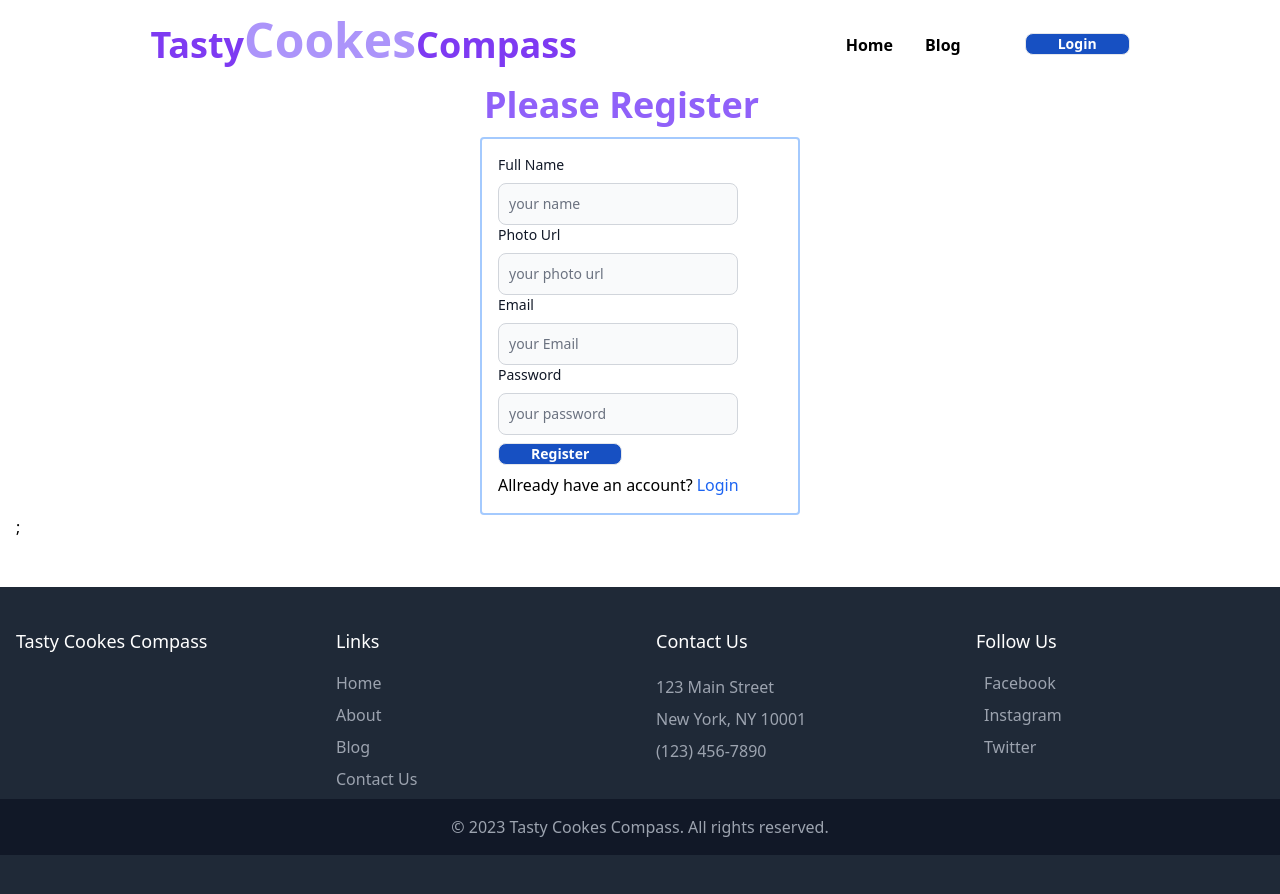
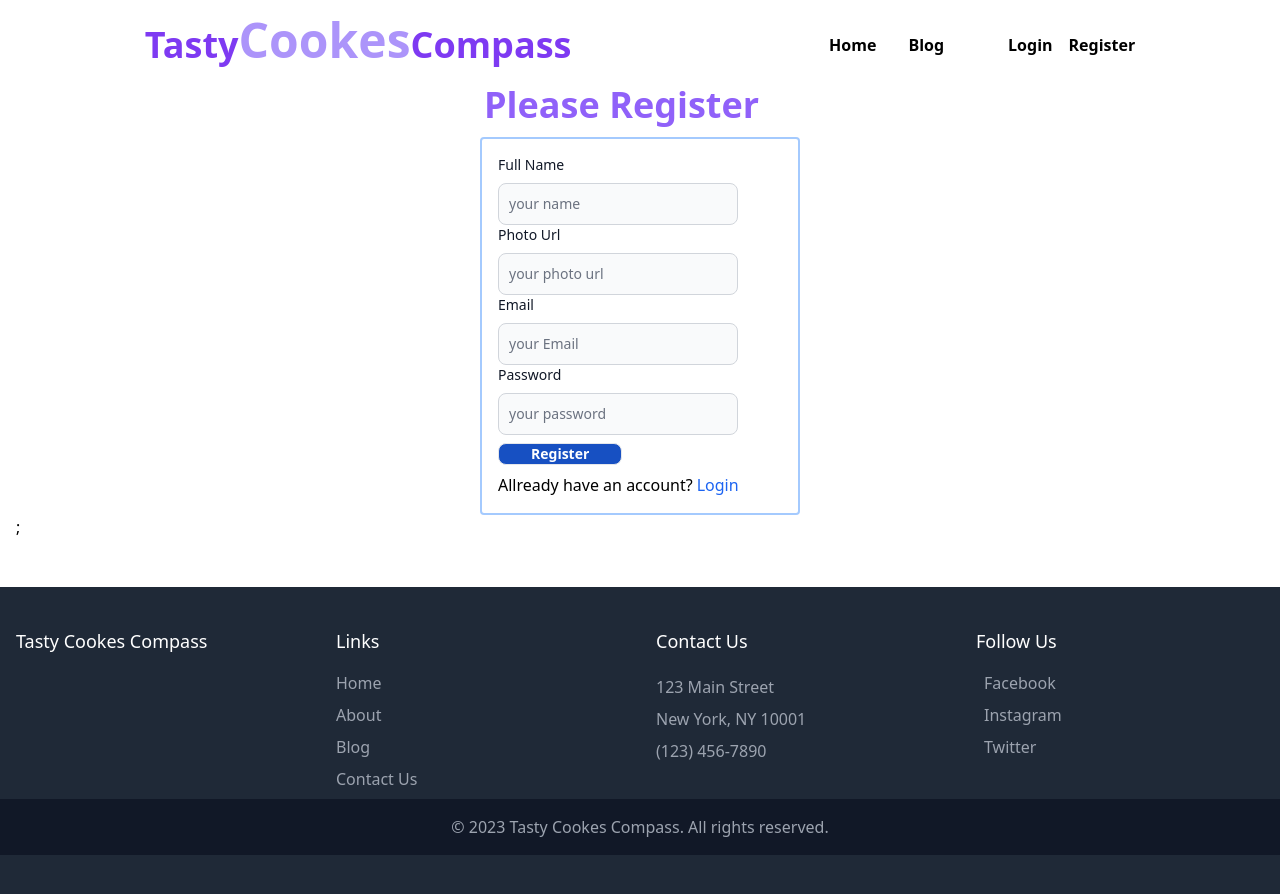
Before and after one commit to Zehad-Sarkar/tasty-cooks-compass-client, a React (Vite) app: page /register in a window 1280 px wide. Built offline with nearby package versions, Linux system fonts and the light colour scheme; no server answers.

Commit message:
register update

```diff
--- a/src/sharedPages/header/Header.jsx
+++ b/src/sharedPages/header/Header.jsx
@@ -48,15 +48,22 @@ const Header = () => {
             <>
               <img
                 className="w-8 h-8 rounded-full"
-                src={user?.photoUrl? user.photoUrl:""}
-                alt="user photo"
-                title={user?.displayName? user.displayName:""}
+                src={user.photoURL}
+                // src={user ? user : user.photoUrl}
+                title={
+                  user?.displayName ? user.displayName : "name unavailable"
+                }
               />
             </>
           ) : (
-            <Link to="/login">
-              <Button className="btn">Login</Button>
-            </Link>
+            <span className="flex gap-4">
+              <Link to="/login">
+                <p className="">Login</p>
+              </Link>
+              <Link to="/register">
+                <p className="">Register</p>
+              </Link>
+            </span>
           )}
         </div>
       </div>
--- a/src/sharedPages/register/Register.jsx
+++ b/src/sharedPages/register/Register.jsx
@@ -4,7 +4,8 @@ import { Link, useNavigate } from "react-router-dom";
 import "../../../src/index.css";
 import { AuthContext } from "../../provider/AuthProvider";
 import { updateProfile } from "firebase/auth";
-import { Toaster, toast } from "react-hot-toast";
+import { toast } from "react-hot-toast";
+import { Toaster } from "react-hot-toast";
 
 const Register = () => {
   const [error, setError] = useState("");
@@ -28,7 +29,7 @@ const Register = () => {
       return;
     }
     if (password.length < 6) {
-      setPasswordError("password cannot be under 6 charecter");
+      setPasswordError("password cannot be less then 6 charecter");
       return;
     }
 
@@ -37,13 +38,13 @@ const Register = () => {
         const registerUser = result.user;
         console.log(registerUser);
         navigate("/");
-        setRegSuccess("Registration successfull");
+        toast.success("Successfully profile updated");
+        // setRegSuccess("Registration successfull");
         setError("");
         if (registerUser) {
           updateProfile(registerUser, {
             displayName: name,
             photoURL: photoUrl,
-            // photoURL: "https://r-a-zehad-sarkar.imgbb.com/",
           })
             .then(() => {
               toast.success("Successfully profile updated");
@@ -89,7 +90,7 @@ const Register = () => {
               Photo Url
             </label>
             <input
-              type="URL"
+              type="url"
               name="photoUrl"
               id="photourl"
               className="w-60 bg-gray-50 border border-gray-300 text-gray-900 text-sm rounded-lg focus:ring-blue-500 focus:border-blue-500 block p-2.5  dark:placeholder-gray-400 dark:text-white dark:focus:ring-blue-500 dark:focus:border-blue-500"
@@ -141,7 +142,7 @@ const Register = () => {
             </Link>
           </p>
         </div>
-        <p className="text-yellow-600">{regSuccess}</p>
+        {/* <p className="text-yellow-600">{regSuccess}</p> */}
       </form>
       <Toaster />;
     </div>
```
